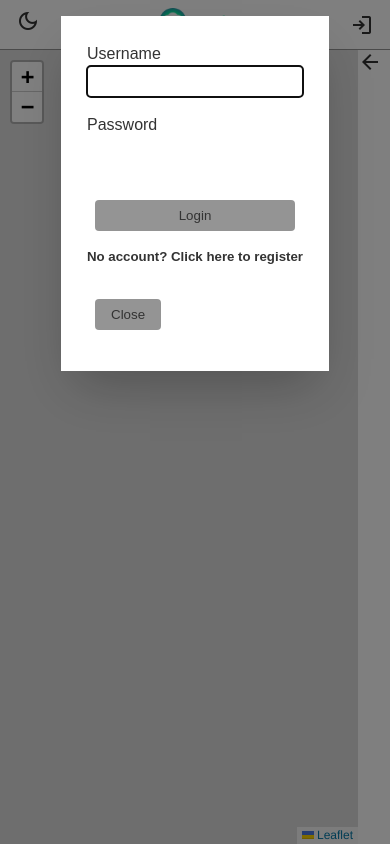
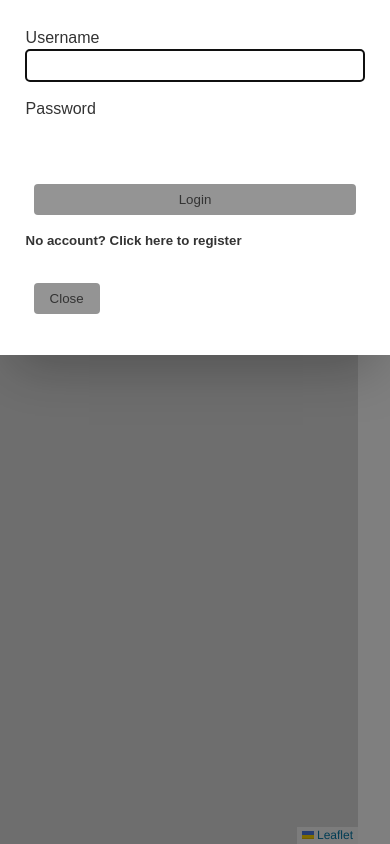
Before and after one commit to MatteZ02/student-restaurants, a website built with Vite: page index.html in a window 390 px wide. Both pictures are taken after a click on the element "login". Built offline with nearby package versions, Linux system fonts and the light colour scheme; no server answers.

Commit message:
Update dialog.css

```diff
--- a/public/dialog.css
+++ b/public/dialog.css
@@ -107,3 +107,10 @@ dialog#registerModal #registerError p,
 dialog#userModal #updateError p {
   margin-bottom: 0;
 }
+
+@media only screen and (max-width: 400px) {
+  dialog {
+    width: 100%;
+    margin: 0;
+  }
+}
```
